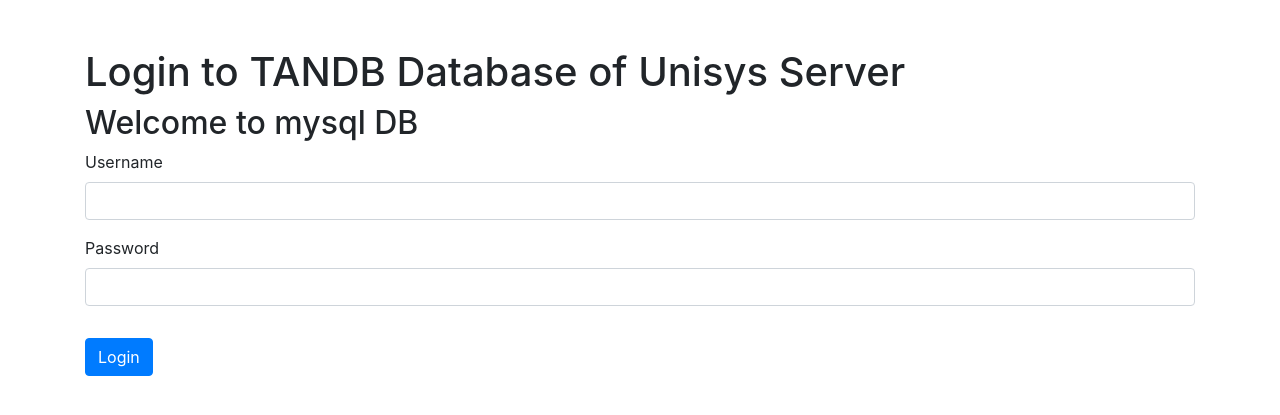
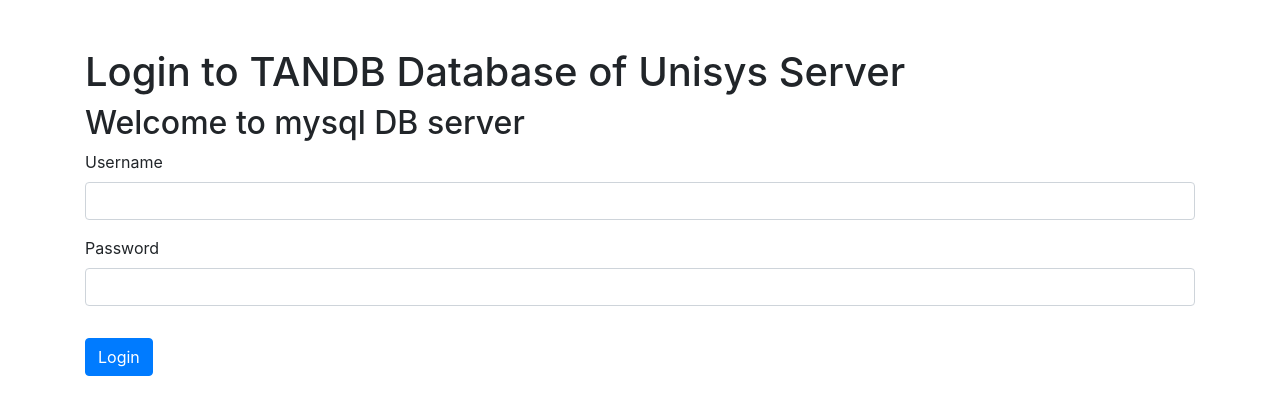
Before and after one commit to tancse/tan_flaskmysql, a Flask app: page / in a window 1280 px wide. Shown: the top 415 px of the page. Run offline with Flask 2, Linux system fonts and the light colour scheme; some libraries are stand-ins or nearby versions.

Commit message:
update5 changed h2

```diff
--- a/templates/index.html
+++ b/templates/index.html
@@ -9,7 +9,7 @@
 <body>
     <div class="container">
         <h1 class="mt-5">Login to TANDB Database of Unisys Server</h1>
-        <h2>Welcome to mysql DB</h2>
+        <h2>Welcome to mysql DB server</h2>
         <form method="post" action="{{ url_for('login') }}">
             <div class="form-group">
                 <label for="username">Username</label>
```
